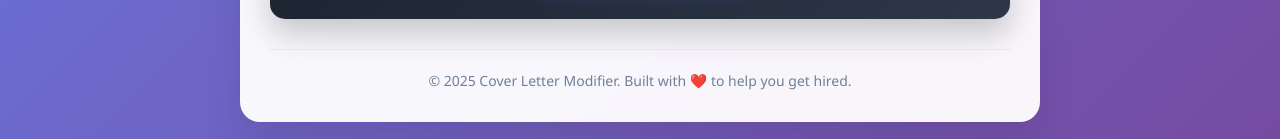
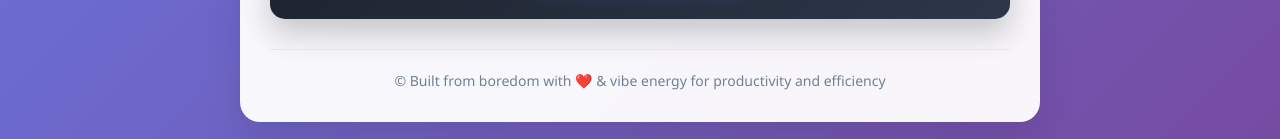
Before and after one commit to lozil/CoverLetterModifier, a plain HTML site: page index.html in a window 1280 px wide. Shown: the part 776-915 px from the top of the page. Drawn offline with nearby package versions, Linux system fonts and the light colour scheme.

Commit message:
Update index.html

```diff
--- a/index.html
+++ b/index.html
@@ -93,7 +93,7 @@
         </main>
 
         <footer>
-            <p>&copy; 2025 Cover Letter Modifier. Built with ❤️ to help you get hired.</p>
+            <p>&copy; Built from boredom with ❤️ & vibe energy for productivity and efficiency </p>
         </footer>
     </div>
 
```
